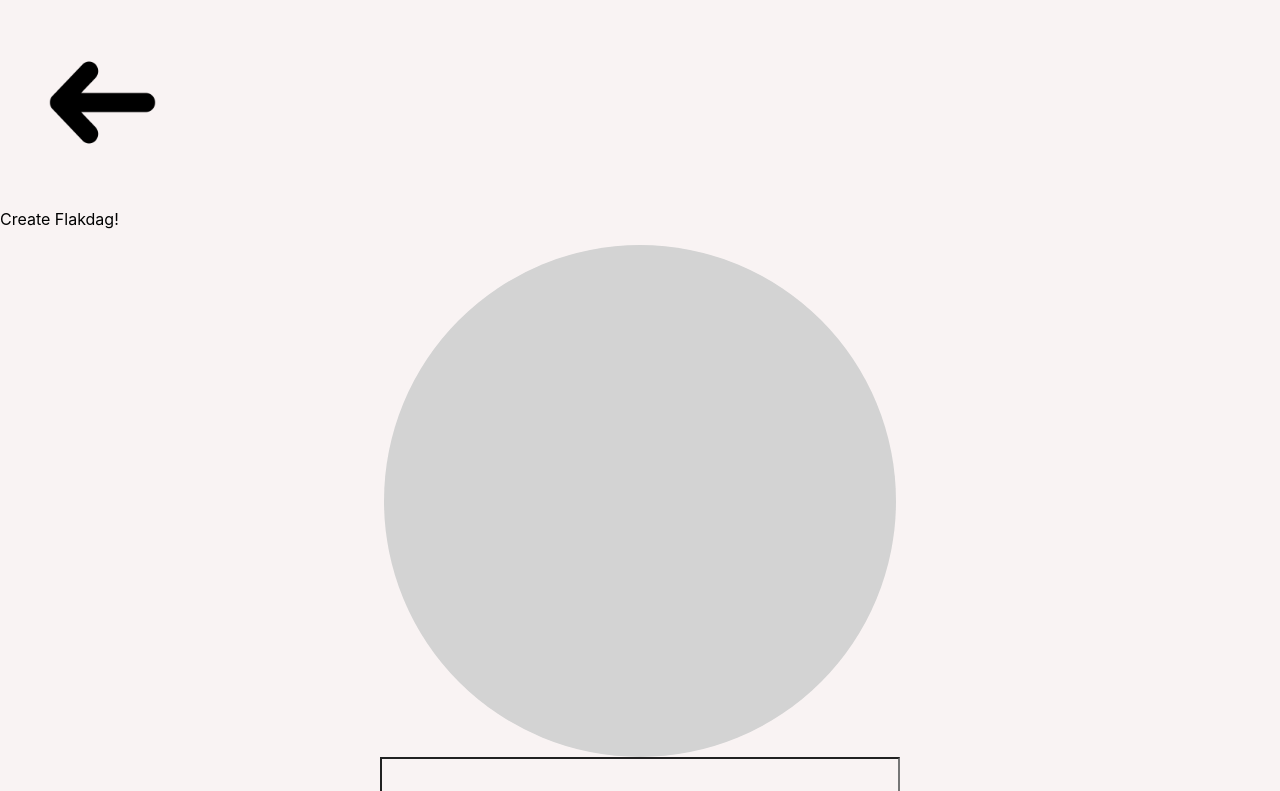
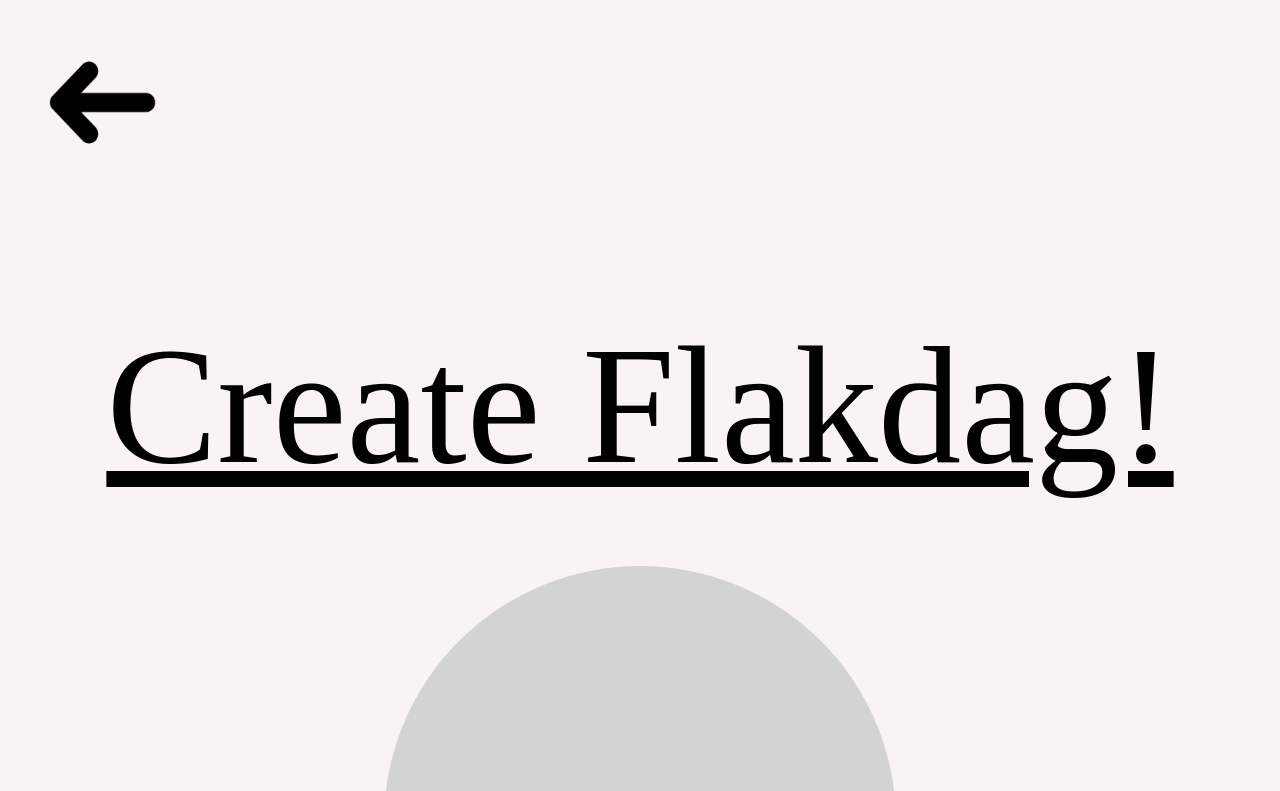
Before and after one commit to albintillas/flakdagsappen, a React (Create React App) app: page /creategame in a window 1280 px wide. Shown: the top 791 px of the page. Built offline with nearby package versions, Linux system fonts and the light colour scheme.

Commit message:
Update App.css

```diff
--- a/src/App.css
+++ b/src/App.css
@@ -2,7 +2,14 @@
 @import url('https://fonts.googleapis.com/css2?family=Kaushan+Script&family=Noto+Serif+JP:wght@300&display=swap');
 
 *{background-color: #F9F3F3;}
-
+p{
+    margin-top: 10vw;
+    margin-bottom: 5vw;
+    font-family: Brush Script MT;
+    text-decoration: underline;
+    font-size: 13vw;
+    text-align: center;
+}
 a:link {
   text-decoration: none;
 }
@@ -38,10 +45,6 @@ a:visited {
 
 .createGameInput{
   padding: 10%;
-}
-
-.createGameButton{
-  padding: 0% !important;
 }
 
 @media (prefers-reduced-motion: no-preference) {
```
